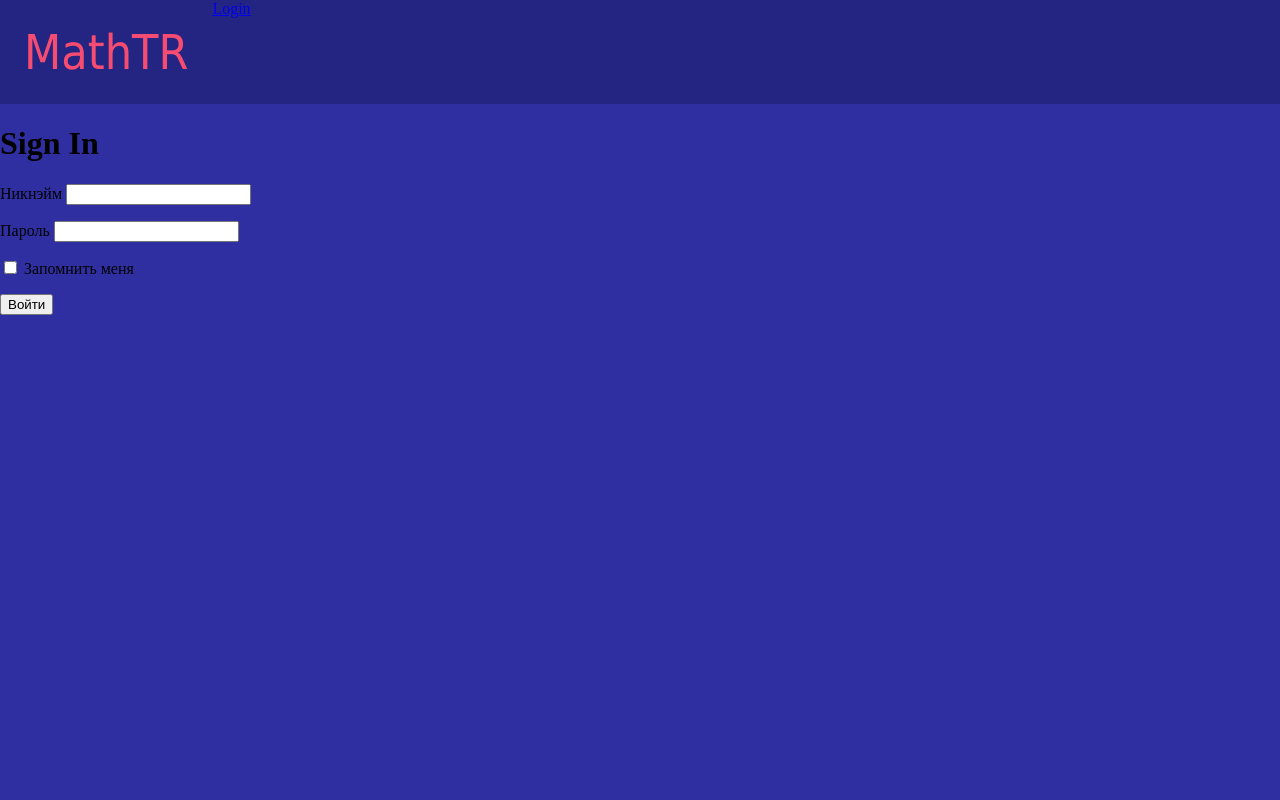
After one commit to 51Sirius/MathSite, a Flask app: page /login in a window 1280 px wide. The commit adds this page. Run offline with Flask 2, Linux system fonts and the light colour scheme.

Commit message:
Update login form

```diff
--- a/app.py
+++ b/app.py
@@ -5,6 +5,7 @@ from flask_login import LoginManager, login_user, logout_user, current_user, log
 import datetime
 import locale
 from os import environ
+from forms import LoginForm
 
 app = Flask(__name__)
 app.config['SECRET_KEY'] = 'you-will-never-guess'
@@ -20,5 +21,11 @@ def play_menu():
     return render_template('play.html', title='Game')
 
 
+@app.route('/login')
+def login():
+    forms = LoginForm()
+    return render_template('login.html', title='Game', form=forms)
+
+
 if __name__ == '__main__':
     app.run()
--- a/forms.py
+++ b/forms.py
@@ -17,7 +17,7 @@ class Registration(FlaskForm):
 
 
 class LoginForm(FlaskForm):
-    username = StringField('Никнэйм', validators=[DataRequired()])
-    password = PasswordField('Пароль', validators=[DataRequired()])
+    username = StringField('Никнэйм', validators=[DataRequired()], widget=TextInput())
+    password = PasswordField('Пароль', validators=[DataRequired()], widget=TextInput())
     remember_me = BooleanField('Запомнить меня')
     submit = SubmitField('Войти')
--- /dev/null
+++ b/templates/login.html
@@ -0,0 +1,18 @@
+{% extends "base.html" %}
+
+{% block content %}
+    <h1>Sign In</h1>
+    <form action="" method="post" novalidate>
+        {{ form.csrf_token  }}
+        <p>
+            {{ form.username.label }}
+            {{ form.username }}
+        </p>
+        <p>
+            {{ form.password.label }}
+            {{ form.password }}
+        </p>
+        <p>{{ form.remember_me }} {{ form.remember_me.label }}</p>
+        <p>{{ form.submit }}</p>
+    </form>
+{% endblock %}
--- a/templates/navbar.html
+++ b/templates/navbar.html
@@ -1 +1,2 @@
 <a class="logo" href="{{ url_for('main_page') }}">MathTR</a>
+<a href="{{ url_for('login') }}">Login</a>
```
